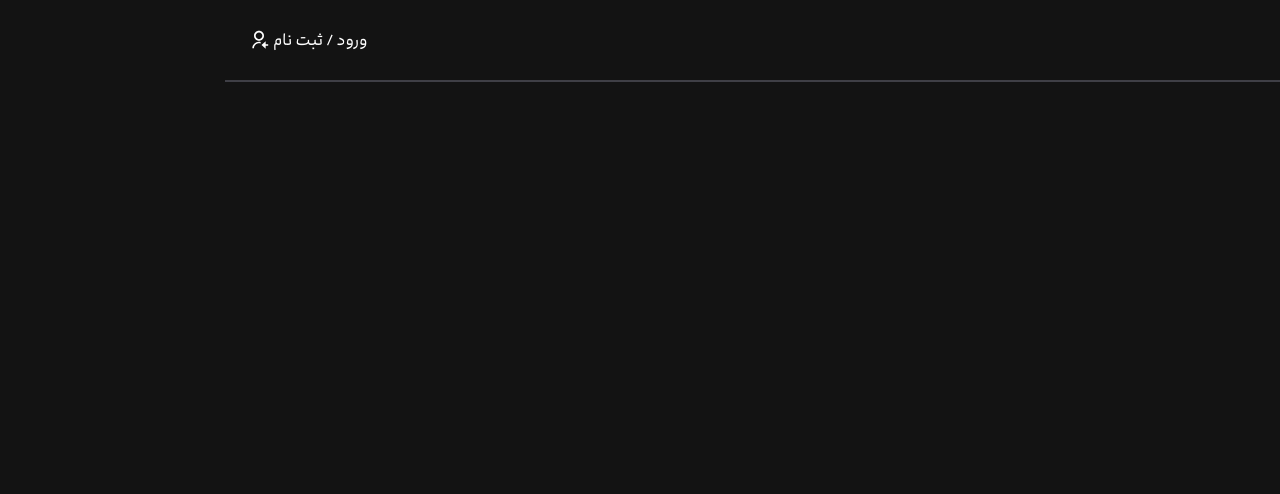
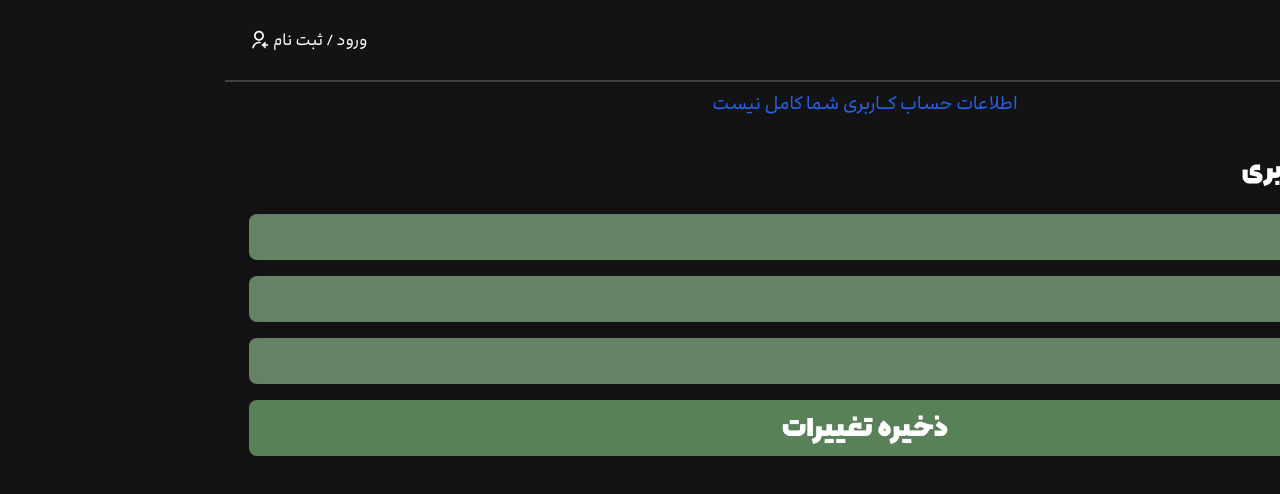
Before and after one commit to moeinmac/realstate, a React (Create React App) app: page /user in a window 1280 px wide. Shown: the top 494 px of the page. Built offline with nearby package versions, Linux system fonts and the light colour scheme.

Commit message:
edit account all done

```diff
--- a/src/App.js
+++ b/src/App.js
@@ -11,16 +11,15 @@ import {
 import Layout from "./Layout";
 import Auth from "./pages/Auth";
 import Home from "./pages/Home";
-import User from "./pages/User";
+import User, { updateFormAction } from "./pages/User";
 import { formAction } from "./components/Auth/AuthForm";
-
 
 const router = createBrowserRouter(
   createRoutesFromElements(
     <Route path="/" element={<Layout />}>
-      <Route index element={<Home/>} />
+      <Route index element={<Home />} />
       <Route path="auth" element={<Auth />} action={formAction} />
-      <Route path="user" element={<User />} />
+      <Route path="user" element={<User />} action={updateFormAction} />
     </Route>
   )
 );
--- a/src/components/Auth/AuthForm.js
+++ b/src/components/Auth/AuthForm.js
@@ -19,7 +19,7 @@ const AuthForm = ({ isLogin }) => {
     if (actiondata && actiondata.data) {
       if (actiondata.isLogin === "true") dispatch(fetchUserData(actiondata.data.user.id));
       else dispatch(sendUserData(actiondata.data.user.id, actiondata.data.user.email));
-      navigate("/");
+      navigate("/user");
     }
   }, [actiondata]);
 
--- a/src/components/Auth/InitAuth.js
+++ b/src/components/Auth/InitAuth.js
@@ -12,7 +12,8 @@ const InitAuth = () => {
           JSON.parse(localStorage.getItem("sb-dhqnztxmteoptdxbvbbl-auth-token")).user.id
         )
       );
-  }, []);
+  }, [dispatch]);
+
   return <></>;
 };
 
--- /dev/null
+++ b/src/components/User/AccountItem.js
@@ -0,0 +1,21 @@
+const AccountItem = ({ children, dValue, name }) => {
+  return (
+    <div
+      className={`${
+        dValue ? "bg-[#97b2eb]" : "bg-[#658364]"
+      } flex gap-3 items-center px-4 py-2 rounded-lg`}
+    >
+      {children}
+      <input
+      dir="auto"
+        className={`bg-transparent text-black w-full font-alibaba outline-none`}
+        type="text"
+        defaultValue={dValue}
+        name={name ? name : ""}
+        readOnly = {!name ? !name : false}
+      />
+    </div>
+  );
+};
+
+export default AccountItem;
--- a/src/pages/User.js
+++ b/src/pages/User.js
@@ -1,5 +1,79 @@
+import { useDispatch, useSelector } from "react-redux";
+import AccountItem from "../components/User/AccountItem";
+import { TfiUser } from "react-icons/tfi";
+import { FiPhone } from "react-icons/fi";
+import { TfiEmail } from "react-icons/tfi";
+import { Form, useActionData } from "react-router-dom";
+import { supabase } from "../lib/supabase";
+import { fetchUserData } from "../store/user-slice";
+import { useEffect } from "react";
+
 const User = () => {
-  return <div></div>
-}
+  const user = useSelector((state) => state.user);
 
-export default User
+  const actiondata = useActionData();
+  const dispatch = useDispatch();
+
+  useEffect(() => {
+    if (actiondata && actiondata.data) {
+      dispatch(fetchUserData(user.data.id));
+    }
+  }, [actiondata]);
+
+  return (
+    <Form method="post" action="/user" className="flex px-6 flex-col gap-4">
+      {!user.isCompleted && (
+        <p className="text-center py-2 font-alibaba text-lg text-blue">
+          اطلاعات حساب کــاربری شما کامل نیست
+        </p>
+      )}
+      <h1 className="font-kalameh text-4xl py-2">
+        {user.isCompleted ? "ویرایش حساب کــاربری" : "تکمیل حساب کــاربری"}
+      </h1>
+      <AccountItem dValue={user.data.fullname} name={"fullname"}>
+        <TfiUser className="text-3xl text-black" />
+      </AccountItem>
+
+      <AccountItem dValue={user.data.email}>
+        <TfiEmail className="text-3xl text-black" />
+      </AccountItem>
+
+      <AccountItem dValue={user.data.phone} name={"phone"}>
+        <FiPhone className="text-3xl text-black" />
+      </AccountItem>
+      <button
+        type="submit"
+        className={`${
+          user.isCompleted ? "bg-blue" : "bg-green"
+        } font-kalameh text-4xl rounded-lg w-full py-2`}
+      >
+        ذخیره تغییرات
+      </button>
+      {actiondata && actiondata.error && (
+        <p className="font-alibaba text-red-600">{actiondata.error}</p>
+      )}
+      <input type="hidden" defaultValue={user.data.id} name="id" />
+    </Form>
+  );
+};
+
+export const updateFormAction = async ({ request }) => {
+  const userdata = await request.formData();
+  const id = userdata.get("id");
+
+  const userform = {
+    phone: userdata.get("phone"),
+    fullname: userdata.get("fullname"),
+  };
+
+  const { data, error } = await supabase
+    .from("user")
+    .update(userform)
+    .eq("id", id)
+    .select()
+    .single();
+  if (error) return { error: "خطا! اطلاعاتی که وارد کردید درست نیست ، لطفا دوباره امتحان کنید" };
+  if (data) return { data };
+};
+
+export default User;
--- a/src/store/user-slice.js
+++ b/src/store/user-slice.js
@@ -4,6 +4,7 @@ import { supabase } from "../lib/supabase";
 const initialState = {
   isAuth: false,
   data: [],
+  isCompleted: false,
 };
 
 const user_slice = createSlice({
@@ -13,6 +14,7 @@ const user_slice = createSlice({
     setUser(state, action) {
       state.isAuth = true;
       state.data = action.payload;
+      state.isCompleted = action.payload.fullname && action.payload.phone
     },
   },
 });
```
